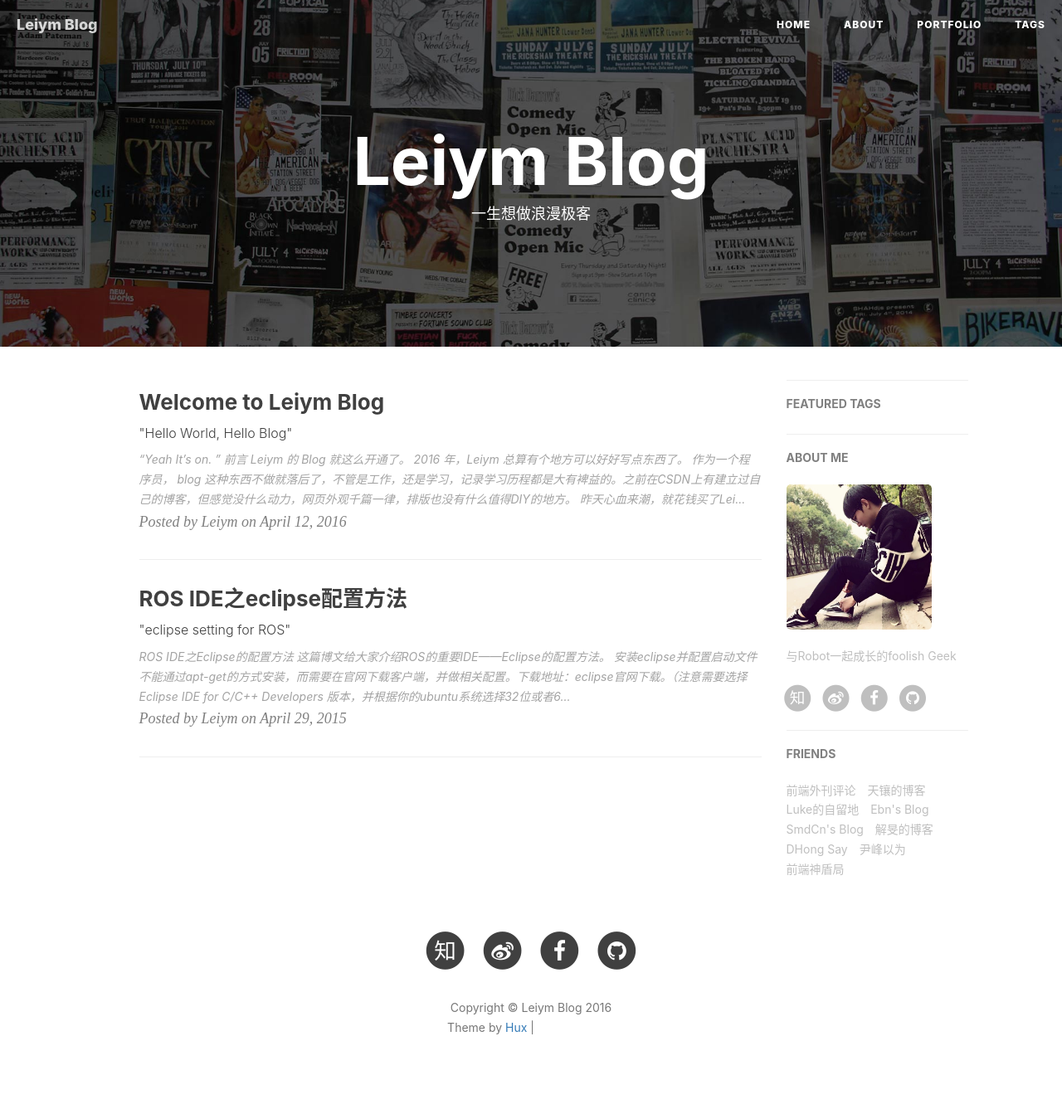
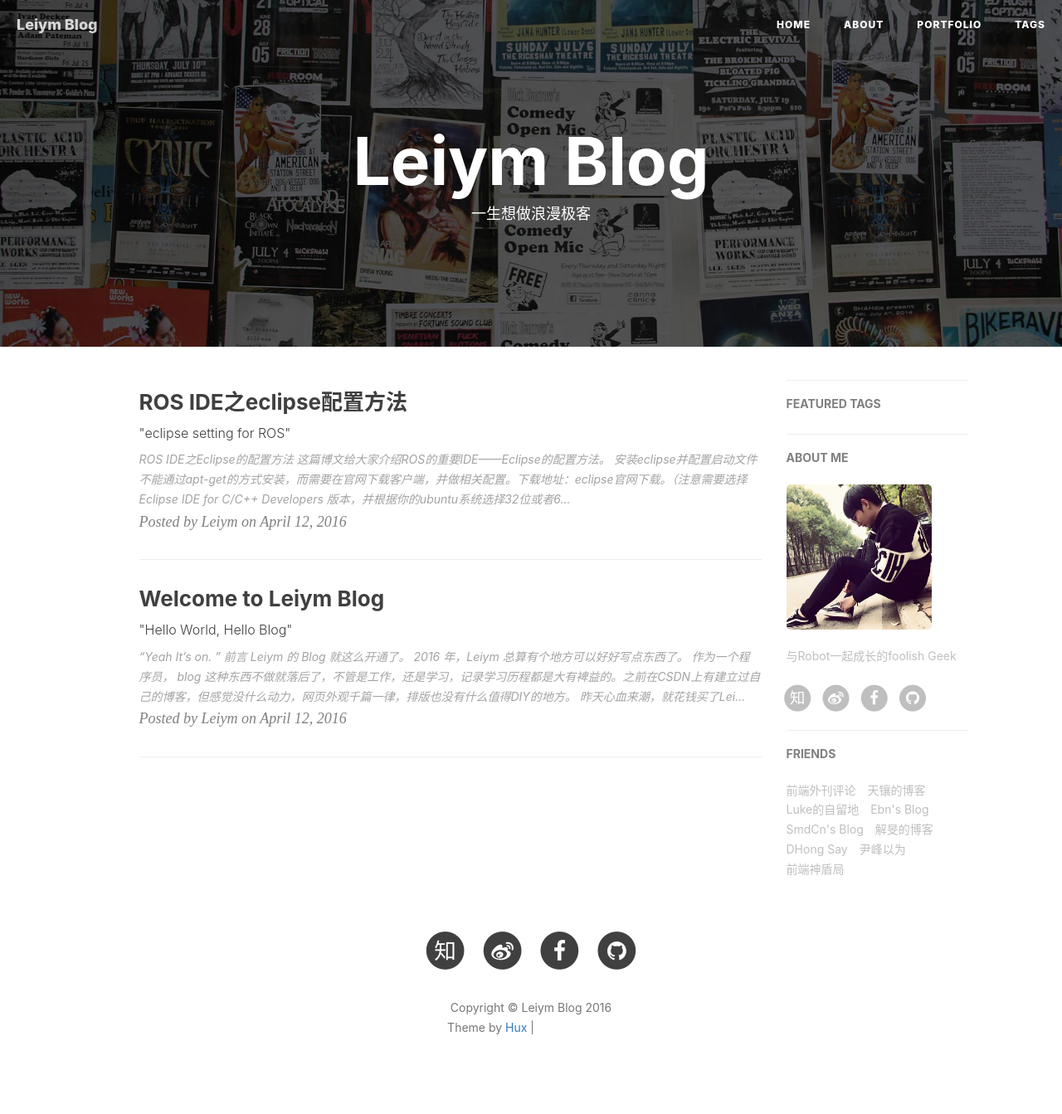
Before and after one commit to ozaki8/missmiaom.github.io, a Jekyll site: the page built from index.html, in a window 1280 px wide. Shown: the whole page at 83% size. Built offline with Jekyll 4.4.1, drawn with Linux system fonts in a browser that asks for light colours; nearby versions of some CDN libraries; the list of posts is cut into pages by our own code; comment, search, counter and statistics services are not loaded; grey boxes are pictures that could not be loaded.

Commit message:
Update 2016-04-12-ros-ide-eclipse.markdown

```diff
--- a/_posts/2016-04-12-ros-ide-eclipse.markdown
+++ b/_posts/2016-04-12-ros-ide-eclipse.markdown
@@ -2,7 +2,7 @@
 layout:     post
 title:      "ROS IDE之eclipse配置方法"
 subtitle:   " \"eclipse setting for ROS\""
-date:       2015-04-29 12:00:00
+date:       2016-04-12 12:00:00
 author:     "Leiym"
 header-img: "img/post-bg-2015.jpg"
 tags:
```
